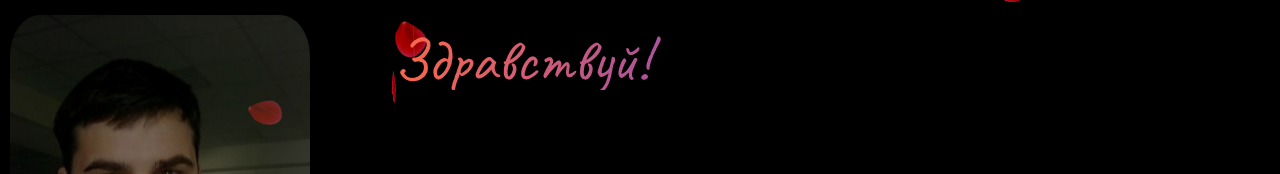
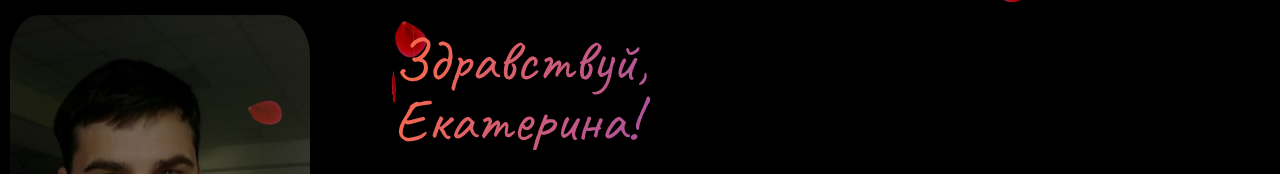
Before and after one commit to likevorm/likevorm.github.io, a plain HTML site: page katya/index.html in a window 1280 px wide. Shown: the top 174 px of the page. Drawn offline with nearby package versions, Linux system fonts and the light colour scheme.

Commit message:
Add files via upload

```diff
--- a/katya/index.html
+++ b/katya/index.html
@@ -20,7 +20,7 @@
 <div id="petals"></div>
 
 <div class="card">
-    <div class="title" >Здравствуй!</div>
+    <div class="title" >Здравствуй, Екатерина!</div>
     <div class="text" id="text"></div>
     <!-- <div class="author" id="author"></div> -->
 </div>
```
